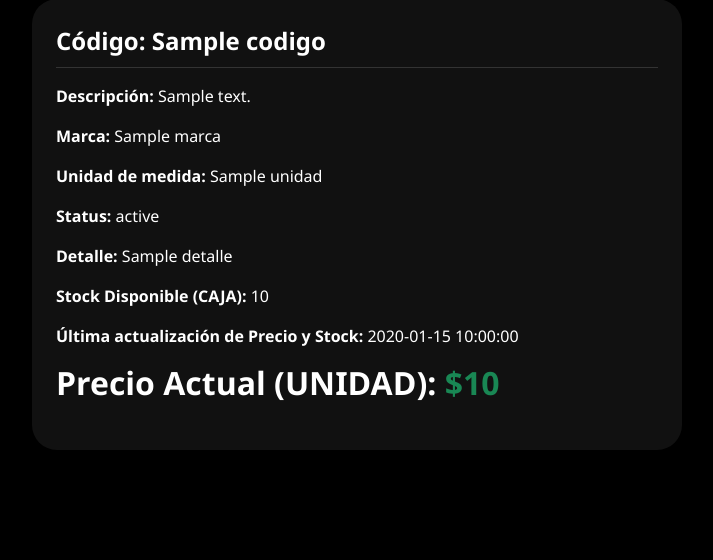
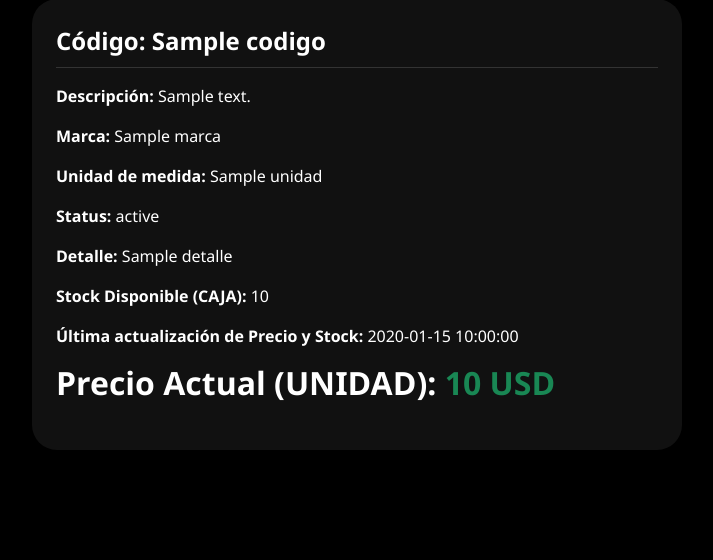
Before and after one commit to Rouchard/tumpar-etiquetas, a Flask app: template templates/producto.html in a window 1280 px wide. Shown: the part 151-711 px from the top of the page, without its empty margins (283-996 px from the left). Run offline with Flask 3, Linux system fonts and the light colour scheme; the template is opened without the code that fills it: most values are stand-ins (such as "Sample title", 1, 10 or a date in 2020); parts of the project's set-up code (start-up, migrations or seed data) failed here and were passed over.

Commit message:
$ TO USD PRODUCTIVA

```diff
--- a/templates/producto.html
+++ b/templates/producto.html
@@ -56,24 +56,24 @@
             {% if item.status == "PRODUCTO DESCONTINUADO" %}
                 {% if item.unidad == "CAJA" %}
                     <h2><p class="text-white"><strong>Precio Antes M2:</strong>
-                        <span class="text-danger fw-semibold">${{ item.preciom2_antes }}</span></p></h2>
+                        <span class="text-danger fw-semibold">{{ item.preciom2_antes }} USD</span></p></h2>
                     <h2><p class="text-white"><strong>Precio Actual M2:</strong>
-                        <span class="text-success fw-semibold">${{ item.preciom2 }}</span></p></h2>
+                        <span class="text-success fw-semibold">{{ item.preciom2 }} USD</span></p></h2>
                 {% else %}
                     <h2><p class="text-white"><strong>Precio Antes (UNIDAD):</strong>
-                        <span class="text-danger fw-semibold">${{ item.precio_antes }}</span></p></h2>
+                        <span class="text-danger fw-semibold">{{ item.precio_antes }} USD</span></p></h2>
                     <h2><p class="text-white"><strong>Precio Actual (UNIDAD):</strong>
-                        <span class="text-success fw-semibold">${{ item.precio }}</span></p></h2>
+                        <span class="text-success fw-semibold">{{ item.precio }} USD</span></p></h2>
                 {% endif %}
                 <h2><p class="text-white"><strong>% de Descuento:</strong>
                     <span class="text-warning fw-semibold">{{ item.descuento }}</span></p></h2>
             {% else %}
                 {% if item.unidad == "CAJA" %}
                     <h2><p class="text-white"><strong>Precio Actual M2:</strong>
-                        <span class="text-success fw-semibold">${{ item.preciom2 }}</span></p></h2>
+                        <span class="text-success fw-semibold">{{ item.preciom2 }} USD</span></p></h2>
                 {% else %}
                     <h2><p class="text-white"><strong>Precio Actual (UNIDAD):</strong>
-                        <span class="text-success fw-semibold">${{ item.precio }}</span></p></h2>
+                        <span class="text-success fw-semibold"> {{ item.precio }} USD</span></p></h2>
                 {% endif %}
             {% endif %}
         </div>
```
